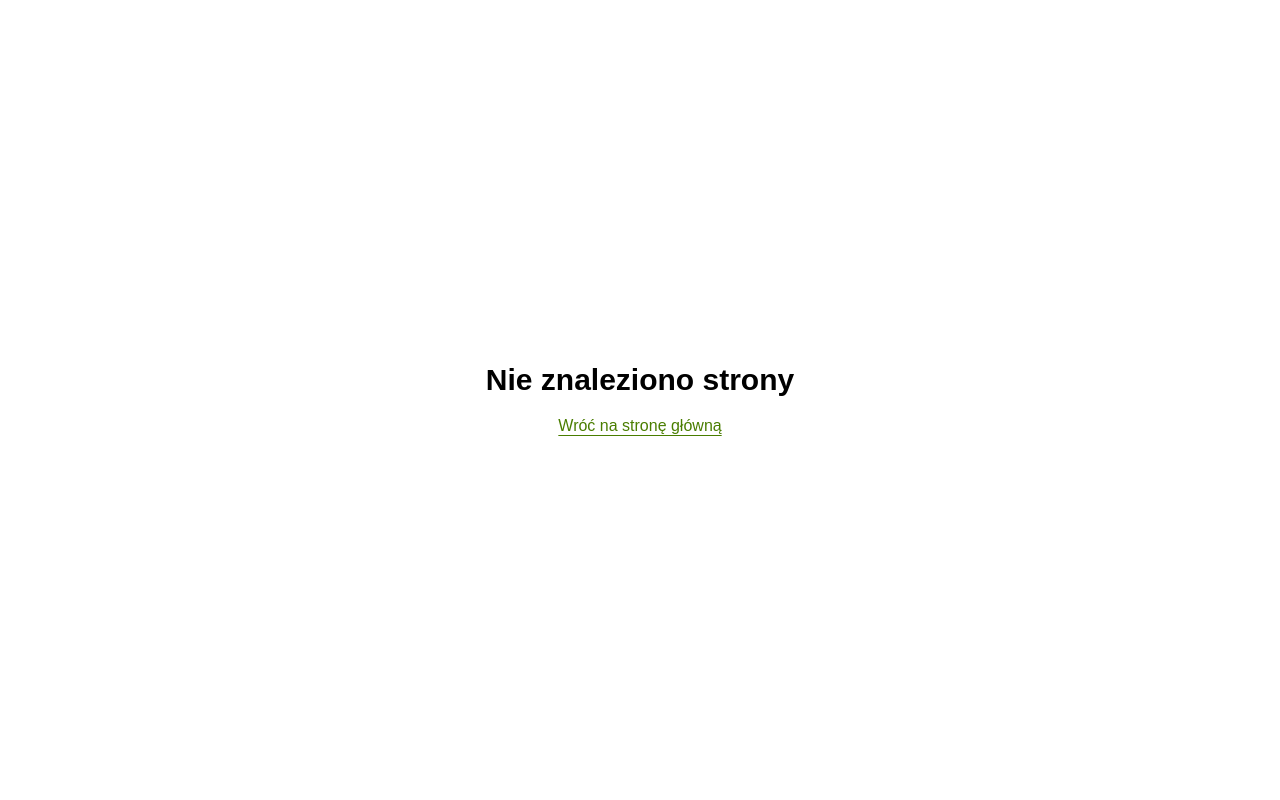
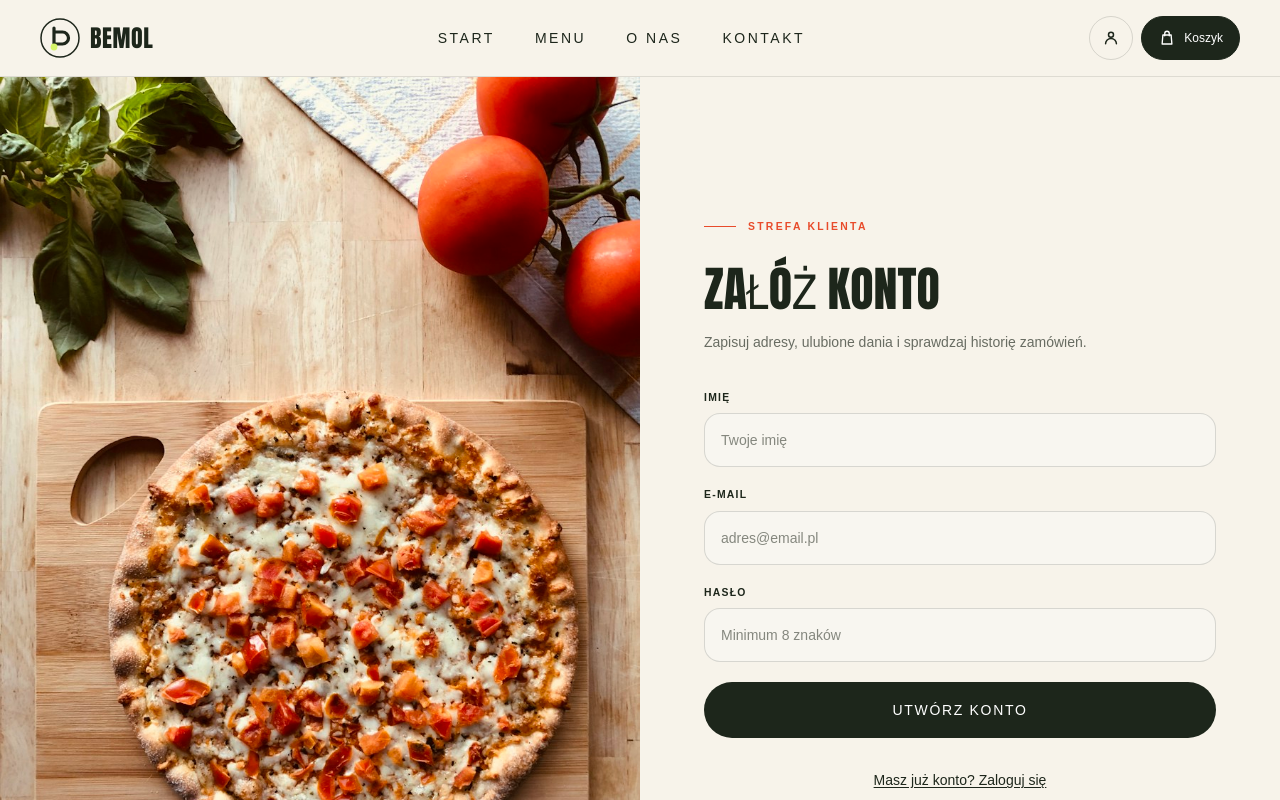
Before and after one commit to KacperRynkiewicz/ProjektWdro-eniowyPizzeriaBemol, a React (Vite) app in the folder frontend/: page /rejestracja in a window 1280 px wide. Shown: the top 800 px of the page. Built offline with nearby package versions, Linux system fonts and the light colour scheme.

Commit message:
feat(frontend): add login and registration pages

```diff
--- a/frontend/src/components/Header.tsx
+++ b/frontend/src/components/Header.tsx
@@ -1,5 +1,5 @@
 import { useState } from 'react'
-import { NavLink } from 'react-router-dom'
+import { Link, NavLink } from 'react-router-dom'
 import BrandLogo from './BrandLogo'
 import { useCart } from '../context/useCart'
 
@@ -101,15 +101,15 @@ function Header({ variant = 'dark' }: HeaderProps) {
         </nav>
 
         <div className="flex items-center gap-2">
-          <button
+          <Link
             aria-label="Profil użytkownika"
             className={`hidden h-11 w-11 items-center justify-center rounded-full border transition-colors sm:flex ${buttonBorder}`}
-            type="button"
+            to="/logowanie"
           >
             <span className="h-5 w-5">
               <AccountIcon />
             </span>
-          </button>
+          </Link>
           <button
             className={`flex h-11 items-center gap-2 rounded-full border px-3 text-xs font-medium transition-colors sm:px-4 ${isLight ? 'border-surface-dark bg-surface-dark text-white hover:bg-dark' : buttonBorder}`}
             aria-haspopup="dialog"
--- /dev/null
+++ b/frontend/src/components/LoginForm.tsx
@@ -0,0 +1,66 @@
+import { useState, type FormEvent } from 'react'
+import { Link } from 'react-router-dom'
+import type { LoginData } from '../types/auth'
+
+function LoginForm() {
+  const [values, setValues] = useState<LoginData>({ email: '', password: '' })
+  const [status, setStatus] = useState('')
+
+  function updateField(field: keyof LoginData, value: string) {
+    setValues((previous) => ({ ...previous, [field]: value }))
+    setStatus('')
+  }
+
+  function handleSubmit(event: FormEvent<HTMLFormElement>) {
+    event.preventDefault()
+    // Connect the login API here when the backend is available.
+    setStatus('Logowanie nie jest jeszcze dostępne. Nie zostałeś zalogowany.')
+  }
+
+  const inputClasses = 'min-h-13 w-full rounded-2xl border border-surface-dark/15 bg-[#F8F6F0] px-4 py-4 text-sm placeholder:text-muted/80 focus:border-surface-dark focus:outline-2 focus:outline-offset-2 focus:outline-surface-dark'
+  const labelClasses = 'mb-2 block text-[0.65rem] font-semibold uppercase tracking-[0.12em]'
+
+  return (
+    <form className="mt-9" onSubmit={handleSubmit}>
+      <div>
+        <label className={labelClasses} htmlFor="login-email">E-mail</label>
+        <input
+          autoComplete="username"
+          className={inputClasses}
+          id="login-email"
+          name="email"
+          onChange={(event) => updateField('email', event.target.value)}
+          placeholder="adres@email.pl"
+          required
+          type="email"
+          value={values.email}
+        />
+      </div>
+      <div className="mt-5">
+        <label className={labelClasses} htmlFor="login-password">Hasło</label>
+        <input
+          autoComplete="current-password"
+          className={inputClasses}
+          id="login-password"
+          name="password"
+          onChange={(event) => updateField('password', event.target.value)}
+          placeholder="Minimum 8 znaków"
+          required
+          type="password"
+          value={values.password}
+        />
+      </div>
+      <button className="mt-5 flex min-h-14 w-full cursor-pointer items-center justify-center rounded-full bg-surface-dark px-6 py-4 text-sm uppercase tracking-[0.12em] text-white transition-colors hover:bg-dark focus-visible:outline-2 focus-visible:outline-offset-4 focus-visible:outline-surface-dark" type="submit">
+        Zaloguj się
+      </button>
+      <p aria-live="polite" className="mt-3 text-sm leading-relaxed text-muted" role="status">{status}</p>
+      <div className="mt-5 text-center">
+        <Link className="inline-flex min-h-11 items-center text-sm underline underline-offset-2 hover:text-orange focus-visible:outline-2 focus-visible:outline-offset-4" to="/rejestracja">
+          Nie masz konta? Zarejestruj się
+        </Link>
+      </div>
+    </form>
+  )
+}
+
+export default LoginForm
--- /dev/null
+++ b/frontend/src/components/RegisterForm.tsx
@@ -0,0 +1,84 @@
+import { useState, type FormEvent } from 'react'
+import { Link } from 'react-router-dom'
+import type { RegistrationData } from '../types/auth'
+
+function RegisterForm() {
+  const [values, setValues] = useState<RegistrationData>({ name: '', email: '', password: '' })
+  const [status, setStatus] = useState('')
+
+  function updateField(field: keyof RegistrationData, value: string) {
+    setValues((previous) => ({ ...previous, [field]: value }))
+    setStatus('')
+  }
+
+  function handleSubmit(event: FormEvent<HTMLFormElement>) {
+    event.preventDefault()
+    // Connect the registration API here when the backend is available.
+    setStatus('Rejestracja nie jest jeszcze dostępna. Twoje konto nie zostało utworzone.')
+  }
+
+  const inputClasses = 'min-h-13 w-full rounded-2xl border border-surface-dark/15 bg-[#F8F6F0] px-4 py-4 text-sm placeholder:text-muted/80 focus:border-surface-dark focus:outline-2 focus:outline-offset-2 focus:outline-surface-dark'
+  const labelClasses = 'mb-2 block text-[0.65rem] font-semibold uppercase tracking-[0.12em]'
+
+  return (
+    <form className="mt-9" onSubmit={handleSubmit}>
+      <div>
+        <label className={labelClasses} htmlFor="register-name">Imię</label>
+        <input
+          autoComplete="given-name"
+          className={inputClasses}
+          id="register-name"
+          name="name"
+          onChange={(event) => updateField('name', event.target.value)}
+          pattern={String.raw`.*\S.*`}
+          placeholder="Twoje imię"
+          required
+          type="text"
+          value={values.name}
+        />
+      </div>
+      <div className="mt-5">
+        <label className={labelClasses} htmlFor="register-email">E-mail</label>
+        <input
+          autoComplete="email"
+          className={inputClasses}
+          id="register-email"
+          name="email"
+          onChange={(event) => updateField('email', event.target.value)}
+          placeholder="adres@email.pl"
+          required
+          type="email"
+          value={values.email}
+        />
+      </div>
+      <div className="mt-5">
+        <label className={labelClasses} htmlFor="register-password">Hasło</label>
+        <input
+          aria-describedby="register-password-hint"
+          autoComplete="new-password"
+          className={inputClasses}
+          id="register-password"
+          minLength={8}
+          name="password"
+          onChange={(event) => updateField('password', event.target.value)}
+          placeholder="Minimum 8 znaków"
+          required
+          type="password"
+          value={values.password}
+        />
+        <p className="sr-only" id="register-password-hint">Hasło musi zawierać co najmniej 8 znaków.</p>
+      </div>
+      <button className="mt-5 flex min-h-14 w-full cursor-pointer items-center justify-center rounded-full bg-surface-dark px-6 py-4 text-sm uppercase tracking-[0.12em] text-white transition-colors hover:bg-dark focus-visible:outline-2 focus-visible:outline-offset-4 focus-visible:outline-surface-dark" type="submit">
+        Utwórz konto
+      </button>
+      <p aria-live="polite" className="mt-3 text-sm leading-relaxed text-muted" role="status">{status}</p>
+      <div className="mt-5 text-center">
+        <Link className="inline-flex min-h-11 items-center text-sm underline underline-offset-2 hover:text-orange focus-visible:outline-2 focus-visible:outline-offset-4" to="/logowanie">
+          Masz już konto? Zaloguj się
+        </Link>
+      </div>
+    </form>
+  )
+}
+
+export default RegisterForm
--- /dev/null
+++ b/frontend/src/pages/LoginPage.tsx
@@ -0,0 +1,28 @@
+import pizzaImage from '../assets/burrata.jpg'
+import LoginForm from '../components/LoginForm'
+
+function LoginPage() {
+  return (
+    <section aria-labelledby="login-heading" className="grid md:min-h-[788px] md:grid-cols-2">
+      <img
+        alt="Pizza na drewnianej desce ze świeżą bazylią i pomidorami"
+        className="h-64 w-full object-cover sm:h-80 md:h-full md:min-h-[788px]"
+        height={1220}
+        src={pizzaImage}
+        width={900}
+      />
+      <div className="flex items-center justify-center px-5 py-12 sm:px-8 md:px-10 md:py-20 lg:px-12">
+        <div className="w-full max-w-lg">
+          <p className="mb-6 flex items-center gap-3 text-[0.65rem] font-semibold uppercase tracking-[0.22em] text-orange">
+            <span aria-hidden="true" className="h-px w-8 bg-current" />Strefa klienta
+          </p>
+          <h1 className="font-display text-4xl uppercase leading-tight sm:text-5xl" id="login-heading">Witaj ponownie</h1>
+          <p className="mt-3 text-sm leading-relaxed text-muted">Zaloguj się, aby szybciej składać kolejne zamówienia.</p>
+          <LoginForm />
+        </div>
+      </div>
+    </section>
+  )
+}
+
+export default LoginPage
--- /dev/null
+++ b/frontend/src/pages/RegisterPage.tsx
@@ -0,0 +1,28 @@
+import pizzaImage from '../assets/burrata.jpg'
+import RegisterForm from '../components/RegisterForm'
+
+function RegisterPage() {
+  return (
+    <section aria-labelledby="register-heading" className="grid md:min-h-[788px] md:grid-cols-2">
+      <img
+        alt="Pizza na drewnianej desce ze świeżą bazylią i pomidorami"
+        className="h-64 w-full object-cover sm:h-80 md:h-full md:min-h-[788px]"
+        height={1220}
+        src={pizzaImage}
+        width={900}
+      />
+      <div className="flex items-center justify-center px-5 py-12 sm:px-8 md:px-10 md:py-20 lg:px-12">
+        <div className="w-full max-w-lg">
+          <p className="mb-6 flex items-center gap-3 text-[0.65rem] font-semibold uppercase tracking-[0.22em] text-orange">
+            <span aria-hidden="true" className="h-px w-8 bg-current" />Strefa klienta
+          </p>
+          <h1 className="font-display text-4xl uppercase leading-tight sm:text-5xl" id="register-heading">Załóż konto</h1>
+          <p className="mt-3 text-sm leading-relaxed text-muted">Zapisuj adresy, ulubione dania i sprawdzaj historię zamówień.</p>
+          <RegisterForm />
+        </div>
+      </div>
+    </section>
+  )
+}
+
+export default RegisterPage
--- /dev/null
+++ b/frontend/src/types/auth.ts
@@ -0,0 +1,10 @@
+export interface RegistrationData {
+  name: string
+  email: string
+  password: string
+}
+
+export interface LoginData {
+  email: string
+  password: string
+}
```
Also changed, not shown: frontend/src/router.tsx (+10 -0 lines).
